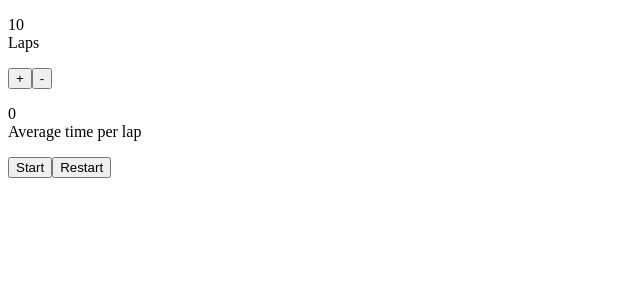
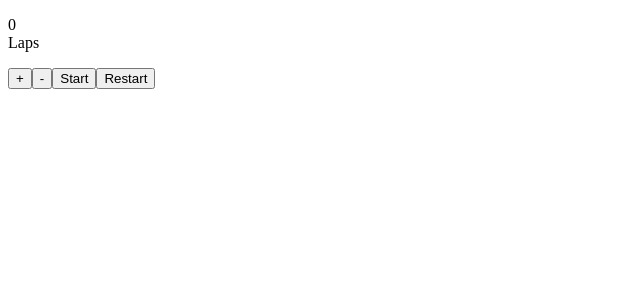
Before and after one commit to moisesrmartins/React_2_Contador_Voltas, a React (Create React App) app in the folder contador_de_voltas/: page / in a window 1280 px wide. Shown: the top 300 px of the page, without its empty margins (0-640 px from the left). Built offline with nearby package versions, Linux system fonts and the light colour scheme.

Commit message:
React_2_Contador_Voltas Parte 10: Melhoria do ShowTime e Math.round

```diff
--- a/contador_de_voltas/src/App.js
+++ b/contador_de_voltas/src/App.js
@@ -10,9 +10,14 @@ const ShowLaps = (props) => {
   );
 };
 const ShowTime = (props) => {
+  const time = props.time
+  const minutes = Math.round(time / 60)
+  const seconds = time % 60
+  const minutesStr = minutes < 10 ? '0' + minutes : minutes
+  const secondsStr = seconds < 10 ? '0' + seconds : seconds
   return (
     <p>
-      {props.time}
+      {`${minutes}:${seconds}`}
       <br/>
       Average time per lap
     </p>
@@ -21,7 +26,7 @@ const ShowTime = (props) => {
 const Button = (props) => <button onClick = {props.onClick}>{props.text}</button>;
 
 function App() {
-  const [numLap, setNumLap] = useState(10);
+  const [numLap, setNumLap] = useState(0);
   const [Running, setRunning] =useState(false);
   const [time, setTime] = useState(0);
 
@@ -54,7 +59,10 @@ function App() {
       <ShowLaps laps = {numLap}/>
       <Button text = "+" onClick = {increment}/>
       <Button text = "-" onClick = {decrement}/>
-      <ShowTime time = {time}/>
+      {
+        numLap > 0 &&
+        <ShowTime time = {Math.round(time/numLap)}/>
+      }
       <Button onClick = {toggleRunning} text = "Start"/>
       <Button text = "Restart"/>
     </div>
```
